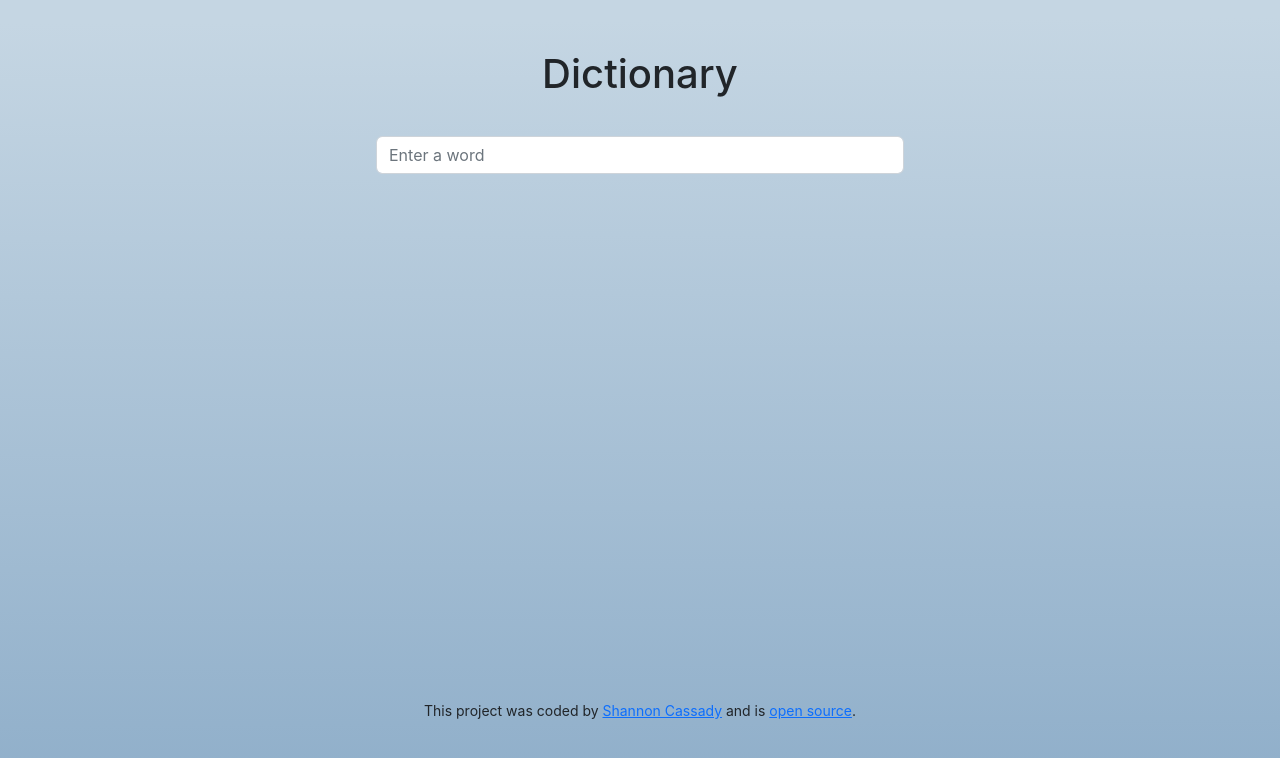
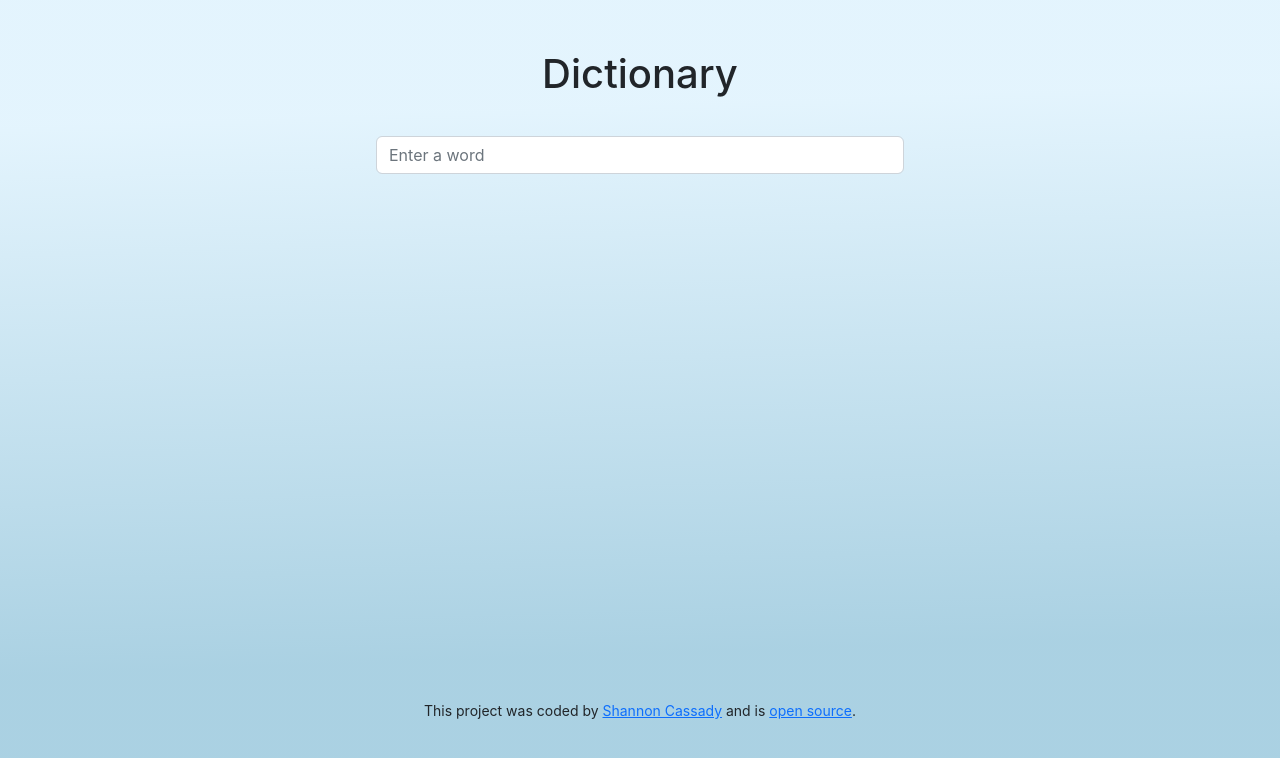
Before and after one commit to scassady8/dictionary-app, a React (Create React App) app: page / in a window 1280 px wide. Shown: the top 758 px of the page. Built offline with nearby package versions, Linux system fonts and the light colour scheme.

Commit message:
Update index.css

```diff
--- a/src/index.css
+++ b/src/index.css
@@ -1,5 +1,5 @@
 body {
-  background: linear-gradient(179.7deg, rgb(197, 214, 227) 2.9%, rgb(144, 175, 202) 97.1%);
+  background: linear-gradient(178deg, rgba(201, 234, 252, 0.51) 14.9%, rgba(139, 192, 216, 0.73) 80%);
   background-attachment: fixed;
   margin: 0;
   font-family: -apple-system, BlinkMacSystemFont, 'Segoe UI', 'Roboto', 'Oxygen',
```
